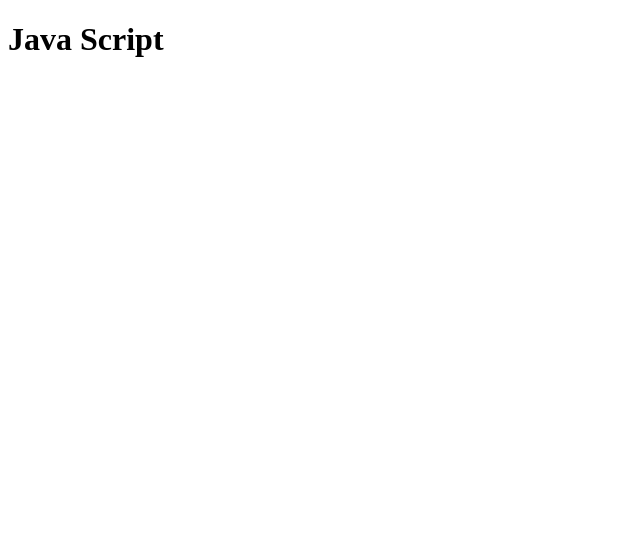
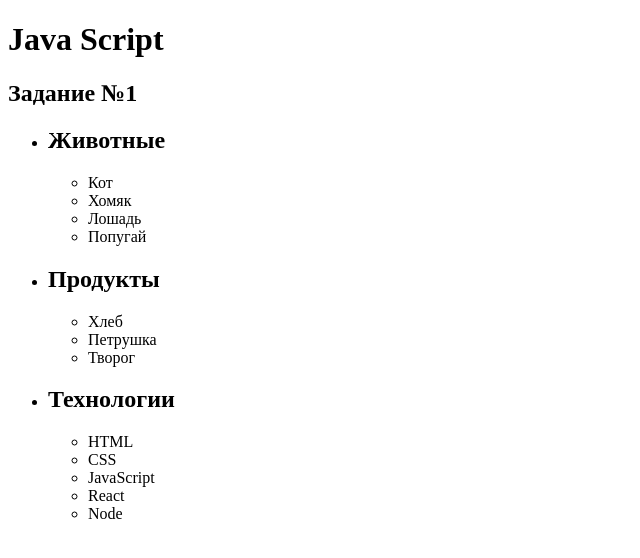
Before and after one commit to ostapsheva/goit-js-hw, a plain HTML site: page index.html in a window 1280 px wide. Shown: the whole page, without its empty margins (0-640 px from the left). Drawn offline with Linux system fonts and the light colour scheme.

Commit message:
add module-07

```diff
--- /dev/null
+++ b/css/module-07.css
@@ -0,0 +1,14 @@
+html {
+	box-sizing: border-box;
+}
+
+*,
+*::before,
+*::after {
+	box-sizing: inherit;
+}
+img {
+	display: block;
+	max-width: 100%;
+	height: auto;
+}
--- a/index.html
+++ b/index.html
@@ -4,15 +4,49 @@
 		<meta charset="UTF-8" />
 		<meta name="viewport" content="width=device-width, initial-scale=1.0" />
 		<title>JavaScript</title>
+		<link rel="stylesheet" href="./css/module-07.css" />
 	</head>
 	<body>
 		<h1>Java Script</h1>
+		<h2>Задание №1</h2>
+		<ul id="categories">
+			<li class="item">
+				<h2>Животные</h2>
 
+				<ul>
+					<li>Кот</li>
+					<li>Хомяк</li>
+					<li>Лошадь</li>
+					<li>Попугай</li>
+				</ul>
+			</li>
+			<li class="item">
+				<h2>Продукты</h2>
+
+				<ul>
+					<li>Хлеб</li>
+					<li>Петрушка</li>
+					<li>Творог</li>
+				</ul>
+			</li>
+			<li class="item">
+				<h2>Технологии</h2>
+
+				<ul>
+					<li>HTML</li>
+					<li>CSS</li>
+					<li>JavaScript</li>
+					<li>React</li>
+					<li>Node</li>
+				</ul>
+			</li>
+		</ul>
 		<!-- <script type="module" src="./js/module-01.js"></script> -->
 		<!-- <script type="module" src="./js/module-02.js"></script> -->
 		<!-- <script type="module" src="./js/module-03.js"></script> -->
 		<!-- <script type="module" src="./js/module-04.js"></script> -->
 		<!-- <script type="module" src="./js/module-05.js"></script> -->
-		<script type="module" src="./js/module-06.js"></script>
+		<!-- <script type="module" src="./js/module-06.js"></script> -->
+		<script type="module" src="./js/module-07.js"></script>
 	</body>
 </html>
```
Also changed, not shown: js/module-07.js (added).
